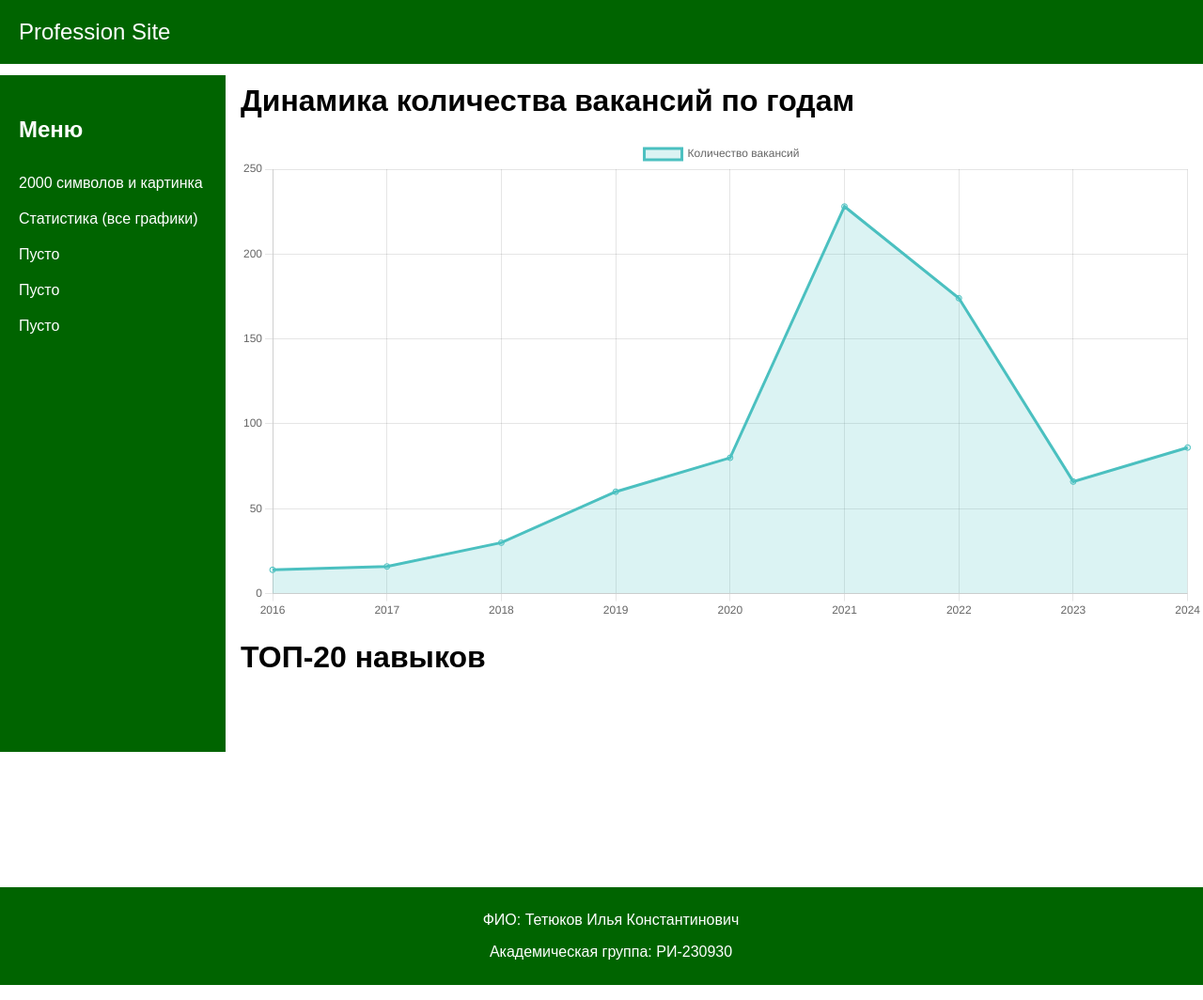
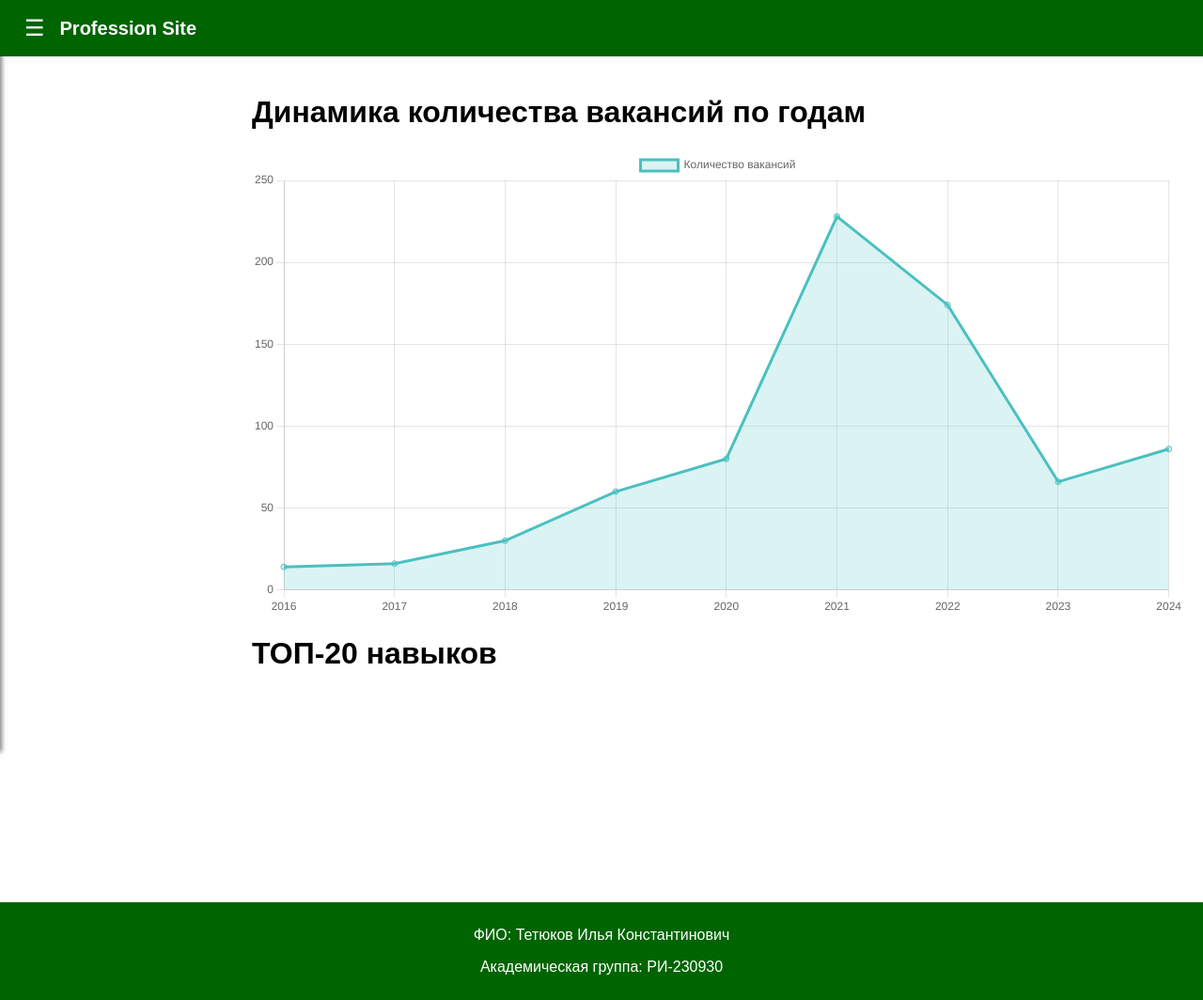
Before and after one commit to tetyukovilya/Django-project-UrFU, a Django app: page /stats in a window 1280 px wide. Shown: the whole page at 94% size. Run offline with Django 5.2, Linux system fonts and the light colour scheme; data comes from the database, SQL or seed files in the repository; a map, chart or similar area stays blank.

Commit message:
Added menu animation, added hh.ru API vacancies

```diff
--- a/URFU_PROJECT/URFU_PROJECT/urls.py
+++ b/URFU_PROJECT/URFU_PROJECT/urls.py
@@ -21,5 +21,6 @@ from URFU_PROJECT_APP.views import *
 urlpatterns = [
     path('admin/', admin.site.urls),
     path('stats', StatsPage.as_view()),
-    path('symbols', SymbolsPage.as_view())
+    path('symbols', SymbolsPage.as_view()),
+    path('jobs', LastestVacanciesHH.as_view())
 ]
--- a/URFU_PROJECT/URFU_PROJECT_APP/views.py
+++ b/URFU_PROJECT/URFU_PROJECT_APP/views.py
@@ -1,5 +1,7 @@
 from django.shortcuts import render
 from django.views import View
+
+from .api_hh_ru import hh_api
 from .parser import main
 from .models import *
 
@@ -34,3 +36,12 @@ class SymbolsPage(View):
         return render(request, '2000Symbols.html',
                       context={"vacancies_per_year": vacancies_data})
         #main()
+
+class LastestVacanciesHH(View):
+    def get(self, request):
+        items = hh_api()
+
+        context = {
+            'items': items,
+        }
+        return render(request, 'Jobs.html', context)
--- a/URFU_PROJECT/templates/base.html
+++ b/URFU_PROJECT/templates/base.html
@@ -4,126 +4,167 @@
 <head>
     <meta charset="UTF-8">
     <script src="https://cdn.jsdelivr.net/npm/chart.js"></script>
-    <meta name="viewport"
-          content="width=device-width, user-scalable=no, initial-scale=1.0, maximum-scale=1.0, minimum-scale=1.0">
+    <meta name="viewport" content="width=device-width, initial-scale=1.0">
     <meta http-equiv="X-UA-Compatible" content="ie=edge">
-
-</head>
-<style>
+    <style>
         body {
             margin: 0;
             font-family: Arial, sans-serif;
             display: flex;
             flex-direction: column;
-            min-height: 100vh; /* Минимальная высота страницы */
+            min-height: 100vh;
+            overflow-x: hidden; /* Убирает горизонтальную прокрутку */
         }
+
         header {
-            background-color: #006400; /* Зелёный цвет */
+            background-color: #006400;
             color: white;
             display: flex;
             align-items: center;
+            padding: 0 20px;
+            position: fixed;
+            top: 0;
+            left: 0;
+            width: 100%;
+            height: 60px; /* Фиксированная высота полоски меню */
+            z-index: 1000;
+            transition: transform 0.3s ease; /* Анимация выезда */
+            box-sizing: border-box; /* Включает padding в размеры элемента */
+        }
+
+        header.menu-open {
+            transform: translateX(250px); /* Сдвиг вместе с меню */
+        }
+
+        header .title {
+            font-size: 20px;
+            font-weight: bold;
+            margin-left: 10px;
+            white-space: nowrap;
+        }
+
+        .menu-toggle {
+            cursor: pointer;
+            color: white;
+            font-size: 24px;
+            background: none;
+            border: none;
+        }
+
+        .menu-toggle.hide {
+            display: none;
+        }
+
+        nav {
+            width: 250px;
+            background-color: #006400;
+            position: fixed;
+            top: 0;
+            left: -250px;
+            height: 100%;
+            overflow-y: auto;
+            transition: left 0.3s ease; /* Анимация открытия/закрытия */
+            z-index: 999;
+            box-shadow: 2px 0 5px rgba(0, 0, 0, 0.5);
+        }
+
+        nav.active {
+            left: 0;
+        }
+
+        nav .menu-header {
+            display: flex;
+            align-items: center; /* Выравнивание по вертикали */
+            color: white;
+            font-size: 20px; /* Такой же размер, как у других элементов */
+            font-weight: bold;
+            padding: 10px 20px;
+            border-bottom: 1px solid rgba(255, 255, 255, 0.2); /* Разделительная линия */
+        }
+
+        nav .close-menu {
+            margin-left: auto; /* Сдвигаем кнопку крестика вправо */
+        }
+
+        nav a {
+            display: block;
+            color: white;
+            text-decoration: none;
+            padding: 10px 20px;
+            font-size: 16px;
+            white-space: nowrap; /* Запрещает перенос текста */
+        }
+
+        nav a:hover {
+            background-color: #00FFFF;
+        }
+
+        .content {
             padding: 20px;
+            margin-top: 60px; /* Учитываем фиксированную высоту хедера */
+            transition: margin-left 0.3s ease; /* Анимация при сдвиге */
         }
+
+        .content.menu-open {
+            margin-left: 250px;
+        }
+
         footer {
-            background-color: #006400; /* Зелёный цвет */
+            background-color: #006400;
             color: white;
             text-align: center;
             padding: 10px;
-            margin-top: auto; /* Отодвигает подвал вниз */
+            margin-top: auto;
         }
     </style>
-{% block header %}
-<header>
-    <style>
-        body {
-            margin: 0;
-            font-family: Arial, sans-serif;
-        }
-        header {
-            background-color: #006400; /* Зелёный цвет */
-            color: white;
-            display: flex;
-            align-items: center;
-            padding: 20px;
-        }
-        .logo {
-            margin-right: 20px;
-        }
-        .logo img {
-            height: 50px; /* Высота логотипа */
-        }
-        .title {
-            font-size: 24px; /* Размер шрифта названия */
-        }
-
-        nav {
-            width: 200px; /* Ширина меню */
-            background-color: #006400; /* Зелёный цвет подложки нашего меню */
-            padding: 20px;
-            position: fixed; /* Фиксированное положение */
-            top: 80px; /* С учетом высоты хедера */
-            bottom: 0; /* Прикреплено к нижней части страницы */
-
-
-        }
-        nav a {
-            display: block; /* Каждая ссылка на новой строке */
-            color: white;
-            text-decoration: none;
-            padding: 10px 0;
-        }
-        nav a:hover {
-            background-color: #00FFFF; /* Цвет при наведении - aqua */
-        }
-        .content {
-            margin-left: 220px; /* Отступ для контента */
-            padding: 20px;
-            flex: 1; /* Занимает доступное пространство */
-        }
-        .title {
-        color: white; /* Меняю цвет меню на белый */
-        }
-    </style>
-
+</head>
+<body>
+<header id="header">
+    <button id="menuToggle" class="menu-toggle" onclick="toggleMenu()">☰</button>
     <div class="title">Profession Site</div>
 </header>
 
-<nav>
-    <h3 class="title" >Меню</h3>
+<nav id="menu">
+    <div class="menu-header">
+        Меню
+        <button class="close-menu" onclick="toggleMenu()">✖</button>
+    </div>
     <a href="symbols">2000 символов и картинка</a>
     <a href="stats">Статистика (все графики)</a>
-    <a href="#">Пусто</a>
+    <a href="jobs">Топ вакансий</a>
     <a href="#">Пусто</a>
     <a href="#">Пусто</a>
 </nav>
 
-{% endblock %}
-<body>
+<div id="main-content" class="content">
     {% block content %}
     {% endblock %}
+</div>
+
+<footer>
+    <p>ФИО: Тетюков Илья Константинович</p>
+    <p>Академическая группа: РИ-230930</p>
+</footer>
+
+<script>
+    function toggleMenu() {
+        const menu = document.getElementById('menu');
+        const content = document.getElementById('main-content');
+        const header = document.getElementById('header');
+        const menuToggle = document.getElementById('menuToggle');
+
+        // Тоггл активного состояния
+        menu.classList.toggle('active');
+        content.classList.toggle('menu-open');
+        header.classList.toggle('menu-open');
+
+        // Переключение кнопки меню
+        if (menu.classList.contains('active')) {
+            menuToggle.classList.add('hide'); // Скрыть кнопку ☰
+        } else {
+            menuToggle.classList.remove('hide'); // Показать кнопку ☰
+        }
+    }
+</script>
 </body>
-
-
-{% block footer %}
-<footer>
-    <style>
-        body {
-            margin: 0;
-            font-family: Arial, sans-serif;
-        }
-        footer {
-            background-color: #006400; /* Темно-синий цвет */
-            color: white;
-            text-align: center;
-            padding: 10px;
-            position: relative;
-            bottom: 0;
-            width: 100%;
-        }
-    </style>
-    <p>ФИО: Тетюков Илья Константинович</p> <!-- Замените на реальные ФИО -->
-    <p>Академическая группа: РИ-230930</p> <!-- Замените на реальную группу -->
-</footer>
-{% endblock %}
-
 </html>
```
Also changed, not shown: URFU_PROJECT/URFU_PROJECT_APP/api_hh_ru.py (added, +39 -0 lines), URFU_PROJECT/URFU_PROJECT_APP/models.py (+6 -6 lines), URFU_PROJECT/templates/Jobs.html (added, +54 -0 lines).
